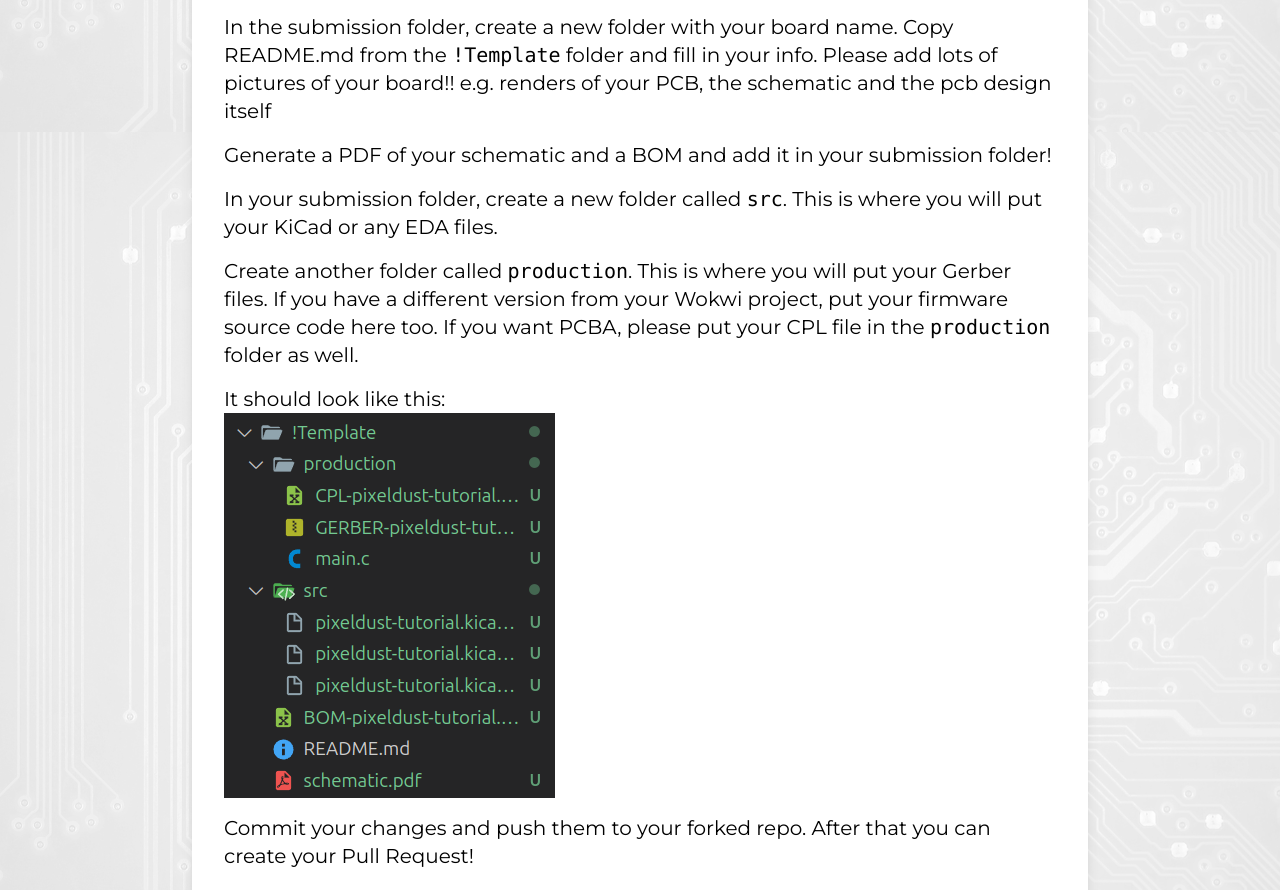
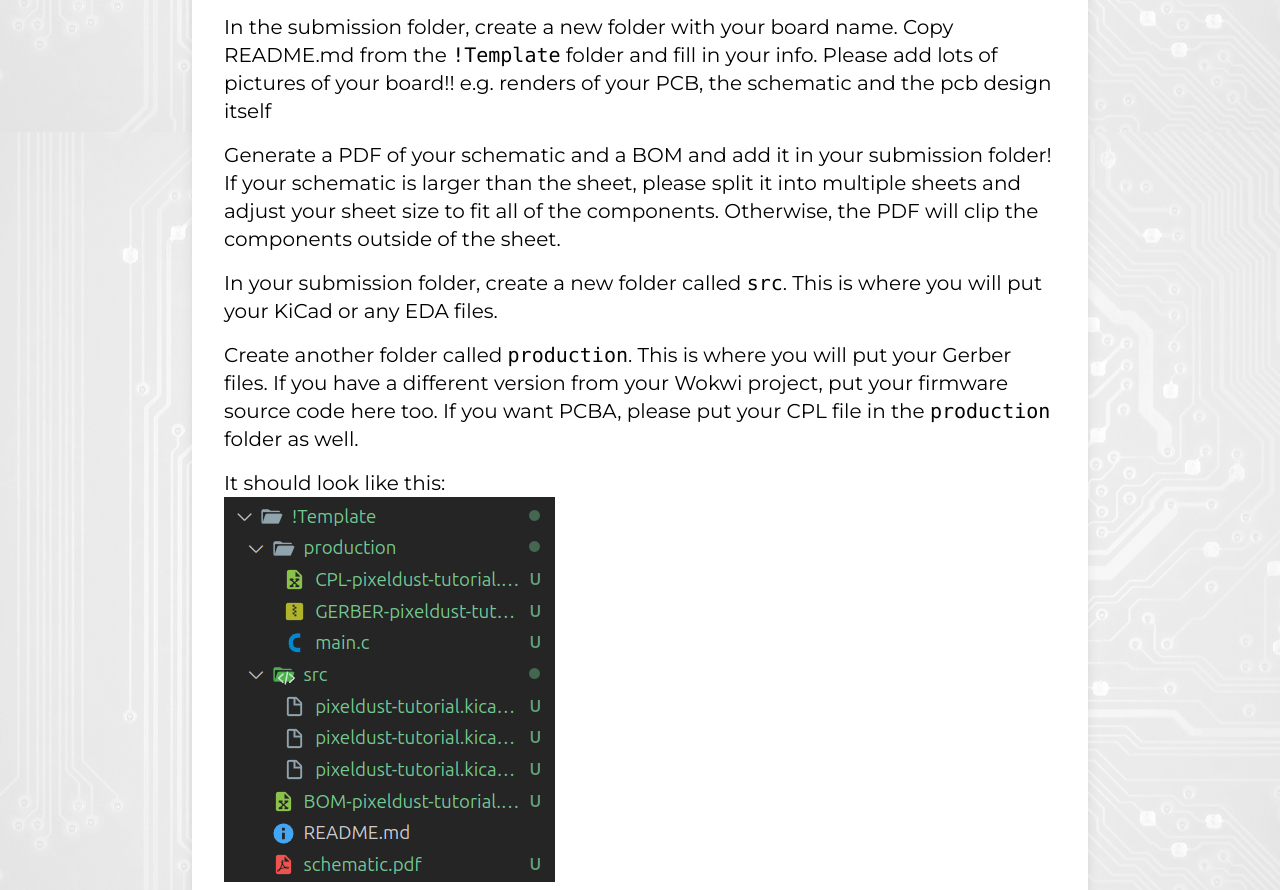
Before and after one commit to sahilchess/pixeldust, a React (Vite) app in the folder website/: page /guidelines in a window 1280 px wide. Shown: the part 8668-9558 px from the top of the page. Built offline with nearby package versions, Linux system fonts and the light colour scheme.

Commit message:
more info on submitting

```diff
--- a/website/src/pages/Guidelines.tsx
+++ b/website/src/pages/Guidelines.tsx
@@ -240,7 +240,11 @@ const Guidelines = () => {
           info. Please add lots of pictures of your board!! e.g. renders of your PCB, the schematic and the pcb design itself
         </p>
 
-        <p className="mt-4">Generate a PDF of your schematic and a BOM and add it in your submission folder!</p>
+        <p className="mt-4">
+          Generate a PDF of your schematic and a BOM and add it in your submission folder! If your schematic is larger than the sheet, please split it
+          into multiple sheets and adjust your sheet size to fit all of the components. Otherwise, the PDF will clip the components outside of the
+          sheet.
+        </p>
 
         <p className="mt-4">
           In your submission folder, create a new folder called <code>src</code>. This is where you will put your KiCad or any EDA files.
```
Also changed, not shown: 1 other file (tests, documents, lock files or other folders).
